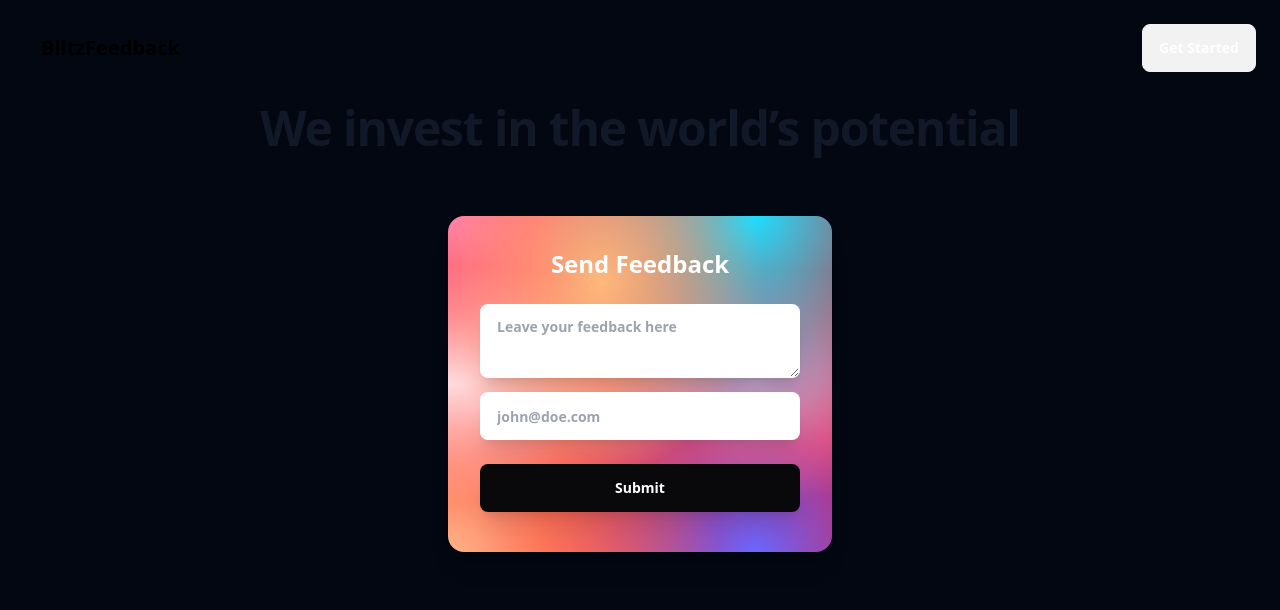
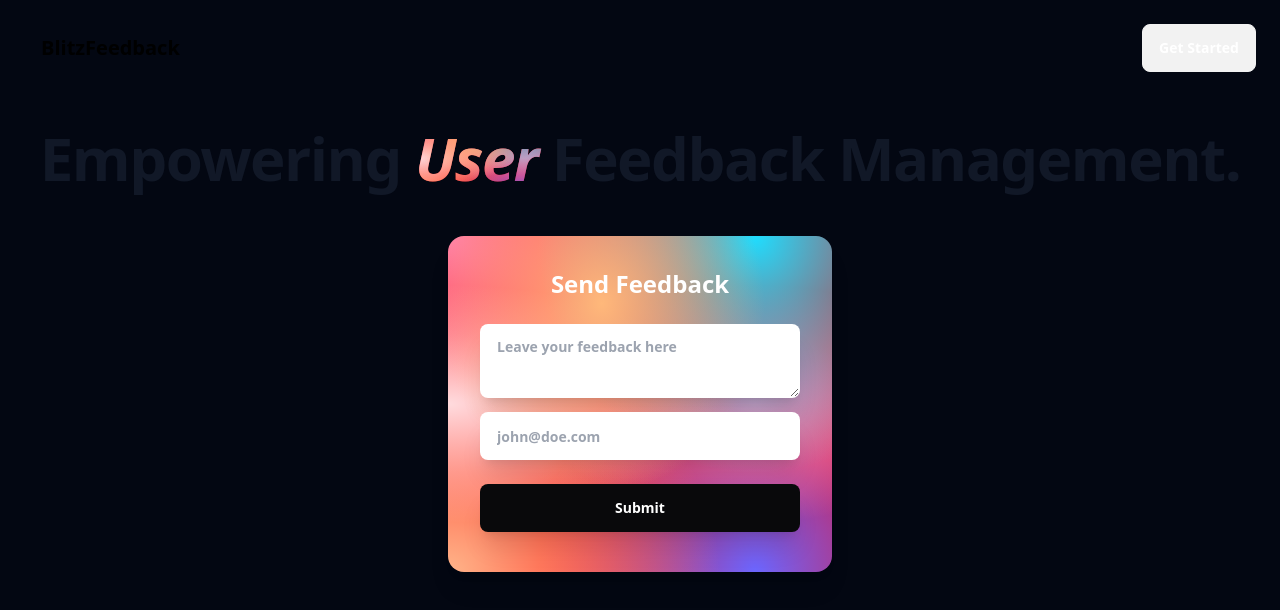
Before and after one commit to ramezj/astralics, a Next.js app in the folder client/: page / in a window 1280 px wide. Shown: the top 610 px of the page. Built offline with nearby package versions, Linux system fonts and the light colour scheme; no server answers.

Commit message:
some new UI updates

```diff
--- a/client/pages/index.js
+++ b/client/pages/index.js
@@ -8,10 +8,10 @@ export default function Component() {
   return (
     <Layout>
       <center>
-        <br />
-        <h1 className="mb-4 text-4xl font-extrabold tracking-tight leading-none text-gray-900 md:text-5xl lg:text-5xl dark:text-white">We invest in the world’s potential</h1>
         <br /><br />
-        <Widget projectId={'clkt435x30003jq09tj4h214a'} />
+          <h1 className=" sm:text-6xl 2xl:mt-8 text-5xl font-extrabold tracking-tight leading-none text-gray-900 md:text-6xl lg:text-6xl dark:text-white">Empowering <i className="text-transparent bg-clip-text backgroundColor">User </i> Feedback Management.</h1>
+          <br /><br />
+            <Widget projectId={'clkt435x30003jq09tj4h214a'} />
         {/* <BlitzFeedback projectId={'clkt435x30003jq09tj4h214a'} /> */}
       </center>
     </Layout>
```
